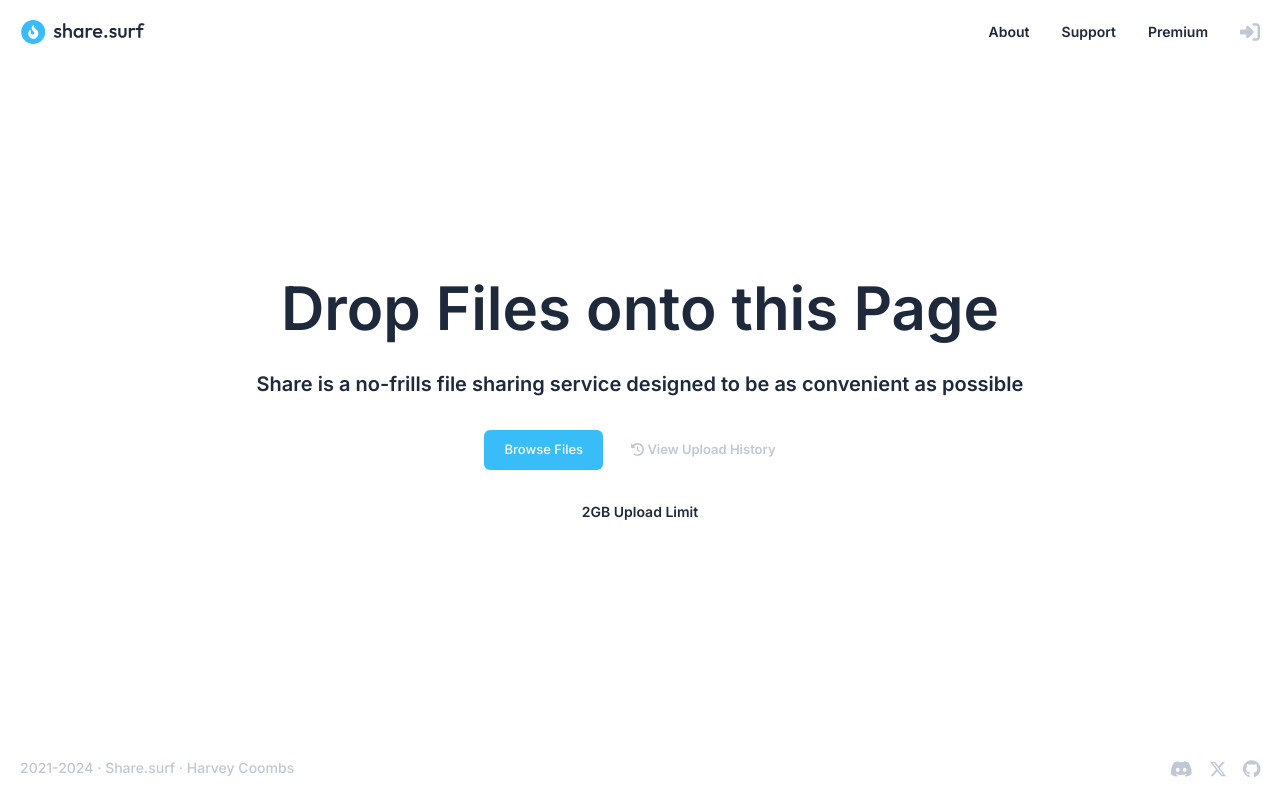
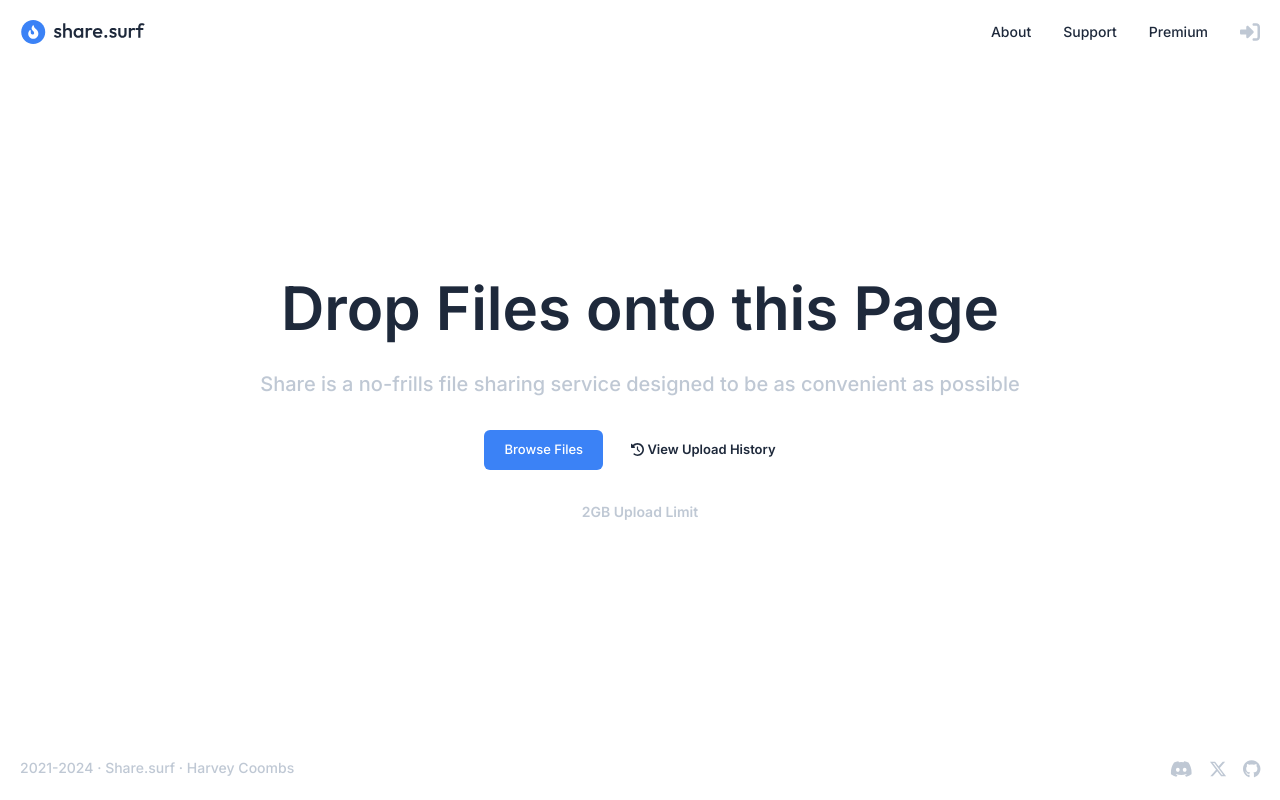
Before and after one commit to harveycoombs/share, a Next.js app: page / in a window 1280 px wide. Built offline with nearby package versions, Linux system fonts and the light colour scheme.

Commit message:
color change

```diff
--- a/src/app/components/common/button.tsx
+++ b/src/app/components/common/button.tsx
@@ -10,7 +10,7 @@ interface Properties {
 }
 
 export default function Button({ children, classes, url, transparent, large, ...rest }: Properties) {
-    let appearance = transparent ? "bg-transparent text-slate-400/60 font-semibold hover:bg-slate-100/60 hover:text-slate-400 dark:text-slate-400/75 hover:dark:bg-slate-800/60" : "bg-sky-400 text-white font-medium hover:bg-sky-500 active:bg-sky-600";
+    let appearance = transparent ? "bg-transparent text-slate-800 font-semibold hover:bg-slate-100/60 hover:text-slate-500 active:bg-slate-200 active:text-slate-500" : "bg-blue-500 text-white font-medium hover:bg-blue-600 active:bg-blue-700";
     let classList = `text-[0.813rem] ${large ? "py-2.5 px-5" : "py-2 px-4"} rounded-md select-none duration-150 ${appearance} ${classes?.length ? classes : ""}`;
 
     return (
--- a/src/app/components/common/logo.tsx
+++ b/src/app/components/common/logo.tsx
@@ -7,7 +7,7 @@ interface Properties {
 export default function Logo({ width, height, ...rest }: Properties) {
     return (
         <svg width={width ?? 1426} height={height ?? 277} viewBox="0 0 1426 277" fill="none" xmlns="http://www.w3.org/2000/svg" {...rest}>
-            <path d="M277 138.5C277 214.991 214.991 277 138.5 277C62.0086 277 0 214.991 0 138.5C0 62.0086 62.0086 0 138.5 0C214.991 0 277 62.0086 277 138.5Z" fill="#38BDF8"/>
+            <path d="M277 138.5C277 214.991 214.991 277 138.5 277C62.0086 277 0 214.991 0 138.5C0 62.0086 62.0086 0 138.5 0C214.991 0 277 62.0086 277 138.5Z" fill="#3B82F6"/>
             <path d="M146.667 68.2818C146.667 61.0302 137.334 58.288 133.23 64.3209C95.5927 119.469 149.099 121.937 149.099 148.75C149.099 159.597 140.253 168.402 129.369 168.25C118.667 168.097 110.155 159.17 110.155 148.476V122.425C110.155 115.813 102.099 112.614 97.5688 117.397C89.4516 125.959 81 140.615 81 158.5C81 190.766 107.176 217 139.371 217C171.566 217 197.742 190.766 197.742 158.5C197.742 106.611 146.667 99.6951 146.667 68.2818Z" fill="white"/>
             <path d="M421.14 206.3C415.007 206.3 409.103 205.533 403.43 204C397.757 202.313 392.543 200.013 387.79 197.1C383.037 194.033 378.897 190.353 375.37 186.06L391.47 169.96C395.303 174.407 399.673 177.78 404.58 180.08C409.64 182.227 415.313 183.3 421.6 183.3C427.273 183.3 431.567 182.457 434.48 180.77C437.393 179.083 438.85 176.63 438.85 173.41C438.85 170.037 437.47 167.43 434.71 165.59C431.95 163.75 428.347 162.217 423.9 160.99C419.607 159.61 415.007 158.23 410.1 156.85C405.347 155.47 400.747 153.63 396.3 151.33C392.007 148.877 388.48 145.58 385.72 141.44C382.96 137.3 381.58 131.933 381.58 125.34C381.58 118.287 383.19 112.23 386.41 107.17C389.783 102.11 394.46 98.2 400.44 95.44C406.573 92.68 413.857 91.3 422.29 91.3C431.183 91.3 439.003 92.91 445.75 96.13C452.65 99.1967 458.4 103.873 463 110.16L446.9 126.26C443.68 122.273 440 119.283 435.86 117.29C431.72 115.297 426.967 114.3 421.6 114.3C416.54 114.3 412.63 115.067 409.87 116.6C407.11 118.133 405.73 120.357 405.73 123.27C405.73 126.337 407.11 128.713 409.87 130.4C412.63 132.087 416.157 133.543 420.45 134.77C424.897 135.997 429.497 137.377 434.25 138.91C439.157 140.29 443.757 142.283 448.05 144.89C452.497 147.343 456.1 150.717 458.86 155.01C461.62 159.15 463 164.593 463 171.34C463 182.073 459.243 190.583 451.73 196.87C444.217 203.157 434.02 206.3 421.14 206.3Z" fill="#1E293B"/>
             <path d="M559.528 204V140.29C559.528 132.93 557.151 126.873 552.398 122.12C547.798 117.367 541.818 114.99 534.458 114.99C529.551 114.99 525.181 116.063 521.348 118.21C517.515 120.357 514.525 123.347 512.378 127.18C510.231 131.013 509.158 135.383 509.158 140.29L499.268 134.77C499.268 126.337 501.108 118.9 504.788 112.46C508.468 105.867 513.528 100.73 519.968 97.05C526.561 93.2167 533.921 91.3 542.048 91.3C550.328 91.3 557.688 93.14 564.128 96.82C570.568 100.5 575.628 105.637 579.308 112.23C582.988 118.67 584.828 126.183 584.828 134.77V204H559.528ZM483.858 204V38.4H509.158V204H483.858Z" fill="#1E293B"/>
--- a/src/app/components/header.tsx
+++ b/src/app/components/header.tsx
@@ -17,7 +17,7 @@ export default function Header() {
                     <HeaderLink url="/about" text="About" />
                     <HeaderLink url="/support" text="Support" />
                     <HeaderLink url="/premium" text="Premium" />
-                    <Link href="/login" className="text-xl leading-none text-slate-400/60 duration-150 hover:text-slate-400 active:text-slate-500" draggable={false}><FontAwesomeIcon icon={faRightToBracket} /></Link>
+                    <Link href="/login" className="text-xl leading-none text-slate-400/60 duration-150 hover:text-slate-400 active:text-slate-500" title="Log In" draggable={false}><FontAwesomeIcon icon={faRightToBracket} /></Link>
                 </nav>
             </div>
         </header>
@@ -25,5 +25,5 @@ export default function Header() {
 }
 
 function HeaderLink({ url, text }: any) {
-    return <Link href={url} className="text-sm font-semibold leading-none duration-150 hover:text-slate-500 hover:dark:text-slate-300/80 max-[515px]:hidden" draggable={false}>{text}</Link>
+    return <Link href={url} className="text-sm font-medium leading-none duration-150 hover:text-slate-500 active:text-slate-400" draggable={false}>{text}</Link>
 }
--- a/src/app/page.tsx
+++ b/src/app/page.tsx
@@ -18,7 +18,7 @@ export default function Home() {
     let headingRef = useRef<HTMLHeadingElement>(null);
 
     let [heading, setHeading] = useState<React.JSX.Element|null>(<h1 className="text-6xl font-semibold duration-150 pointer-events-none select-none max-[800px]:text-5xl max-[800px]:px-4" ref={headingRef}>Drop Files onto this Page</h1>);
-    let [subheading, setSubheading] = useState<React.JSX.Element|null>(<h2 className="text-xl font-semibold my-8 pointer-events-none select-none max-[800px]:text-base max-[800px]:px-4">Share is a no-frills file sharing service designed to be as convenient as possible</h2>);
+    let [subheading, setSubheading] = useState<React.JSX.Element|null>(<h2 className="text-xl text-slate-400/60 font-medium my-8 pointer-events-none select-none max-[800px]:text-base max-[800px]:px-4">Share is a no-frills file sharing service designed to be as convenient as possible</h2>);
 
     let [buttonsAreVisible, setButtonsVisibility] = useState<boolean>(true);
     let [resetButtonIsVisible, setResetButtonVisibility] = useState<boolean>(false);
@@ -183,7 +183,7 @@ export default function Home() {
             }
 
             for (let record of records) {
-                list.push(<div className="w-[600px] px-1.5 py-1 mt-1 rounded-md flex justify-between items-center bg-slate-200 bg-opacity-50 dark:bg-zinc-700">
+                list.push(<div key={record.id} className="w-[600px] px-1.5 py-1 mt-1 rounded-md flex justify-between items-center bg-slate-200 bg-opacity-50 dark:bg-zinc-700">
                     <div>
                         <Link href={`/uploads/${record.id}`} target="_blank" className="text-slate-500 font-bold decoration-2 hover:underline dark:text-zinc-400">{record.id}</Link>
                         <div className="text-sm font-medium text-slate-400 dark:text-zinc-500">{new Date(record.id).toLocaleString("en-US", { month: "short", day: "numeric", year: "numeric", hour: "numeric", minute: "numeric" })} &middot; {record.files} Files &middot; {formatBytes(record.size)}</div>
@@ -227,7 +227,7 @@ export default function Home() {
                         <Button large={true} classes="max-[310px]:w-full" transparent={true} onClick={openHistory}><FontAwesomeIcon icon={faHistory} /> View Upload History</Button>
                     </div> : null}
                     {resetButtonIsVisible ? <Button large={true} onClick={reset}>Upload More</Button> : null}
-                    <div className="text-sm select-none font-semibold mt-8">2GB Upload Limit</div>
+                    <div className="text-sm text-slate-400/60 select-none font-semibold mt-8">2GB Upload Limit</div>
                 </motion.div>
                 <input type="file" ref={uploader} onInput={(e: any) => setFiles(e.target.files)} onChange={handleUpload} className="hidden" multiple />
             </main>
```
Also changed, not shown: public/images/icon.png.
